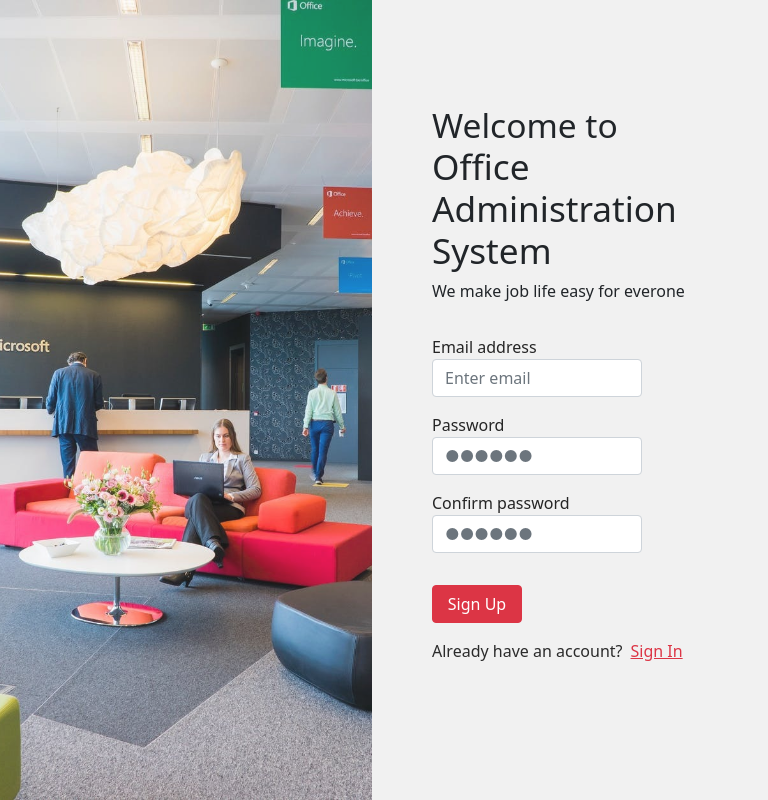
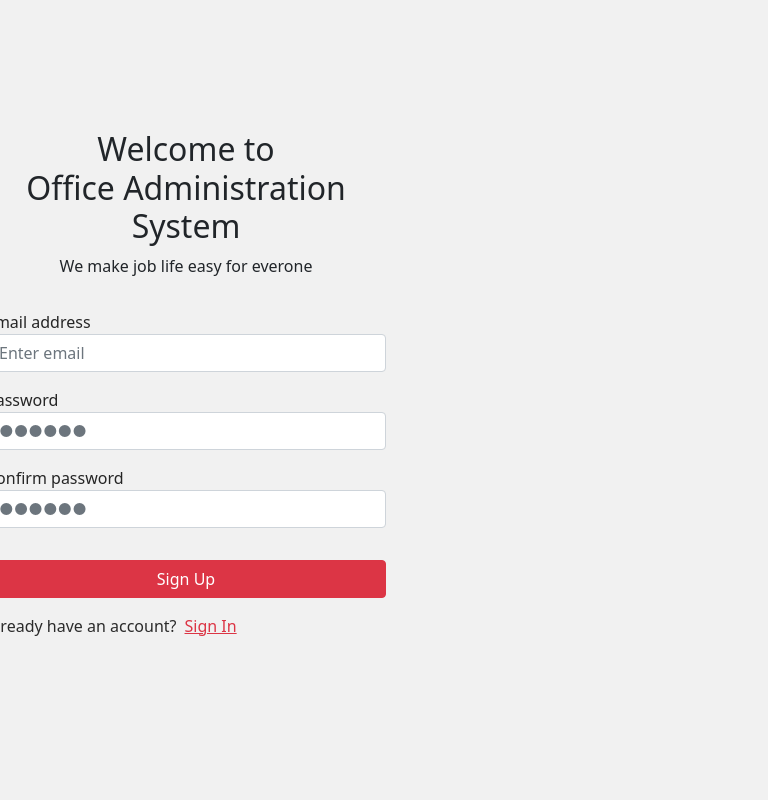
Before and after one commit to rahimasalman/Oas-front, a React (Create React App) app: page / in a window 768 px wide. Built offline with nearby package versions, Linux system fonts and the light colour scheme.

Commit message:
Make pages responsive

```diff
--- a/src/index.scss
+++ b/src/index.scss
@@ -1,5 +1,8 @@
 body {
-  overflow: hidden;
+  @media only screen and (min-width: 768px) {
+    overflow: hidden;
+  }
+  overflow-x: hidden;
 }
 
 .main {
@@ -7,6 +10,10 @@ body {
   background-color: #f1f1f1;
 
   .left-side {
+    @media only screen and (max-width: 768px) {
+      display: none;
+    }
+
     .back-image {
       width: 100%;
       height: 100%;
@@ -15,12 +22,32 @@ body {
     }
   }
   .right-side {
+    @media only screen and (max-width: 768px) {
+      justify-content: center;
+      align-items: center;
+    }
+    @media only screen and (min-width: 768px) and (max-width: 1024px) {
+      padding: 2rem !important;
+      // align-items: center;
+    }
     h1 {
+      @media only screen and (min-width: 768px) and (max-width: 1024px) {
+        font-size: 2rem;
+      }
+      @media only screen and (max-width: 768px) {
+        text-align: center;
+      }
       span {
         font-size: 2.2rem;
+        @media only screen and (min-width: 768px) and (max-width: 1024px) {
+          font-size: inherit;
+        }
       }
     }
     form {
+      @media only screen and (max-width: 768px) {
+        min-width: 25rem;
+      }
       .form-group {
         width: 70%;
         label {
@@ -32,9 +59,15 @@ body {
             border: 1px solid #949494;
           }
         }
+        @media only screen and (max-width: 768px) {
+          width: 100%;
+        }
       }
       .btn {
         width: 30%;
+        @media only screen and (max-width: 768px) {
+          width: 100%;
+        }
       }
       p {
         color: #2b2b2b;
@@ -46,3 +79,14 @@ body {
     }
   }
 }
+
+// /* Extra small devices (phones, 600px and down) */
+// @media only screen and (max-width: 640px) {...}
+// /* Small devices (portrait tablets and large phones, 600px and up) */
+// @media only screen and (min-width: 768px) {...}
+// /* Medium devices (landscape tablets, 768px and up) */
+// @media only screen and (min-width: 1024px) {...}
+// /* Large devices (laptops/desktops, 992px and up) */
+// @media only screen and (min-width: 1280px) {...}
+// /* Extra large devices (large laptops and desktops, 1200px and up) */
+// @media only screen and (min-width: 1536px) {...}
```
